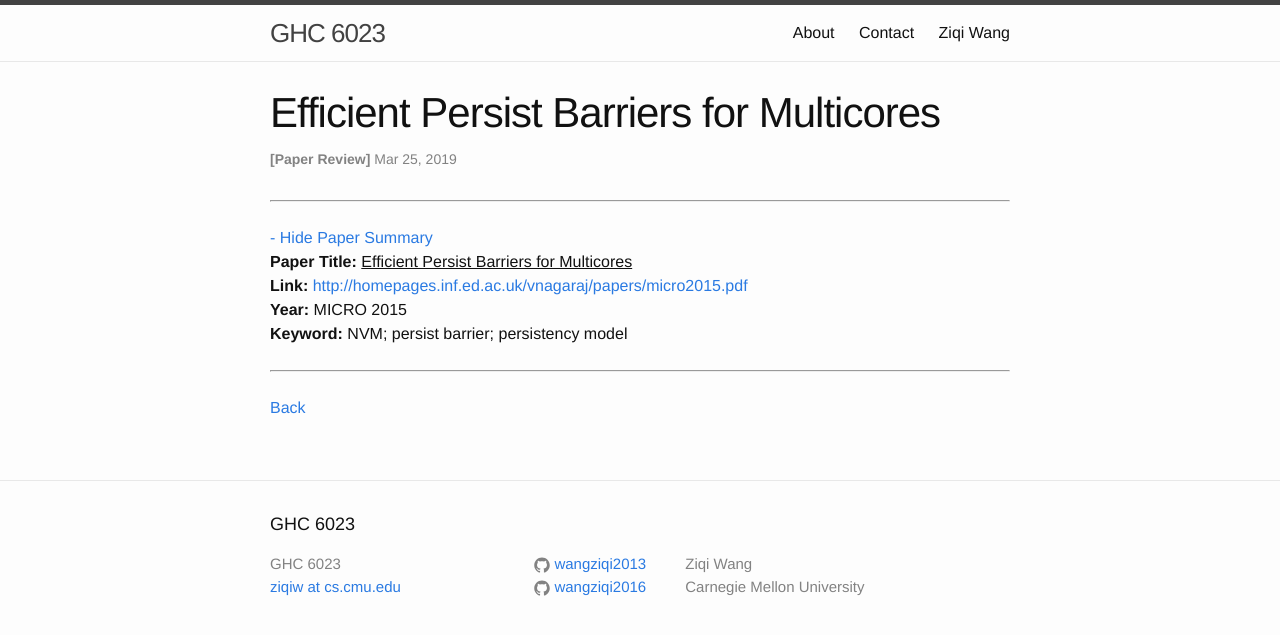
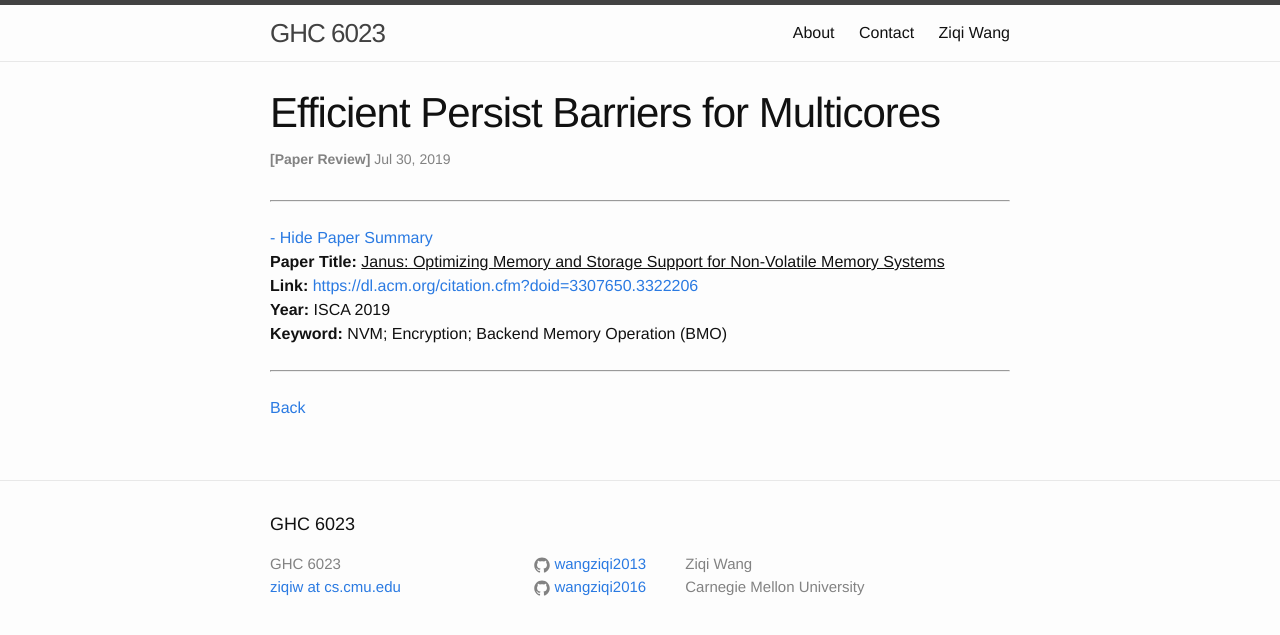
Before and after one commit to wangziqi2013/wangziqi2013.github.io, a Jekyll site: the page built from _posts/2019-07-29-janus.markdown, in a window 1280 px wide. Shown: the top 635 px of the page. Built offline with Jekyll 4.4.1, drawn with Linux system fonts in a browser that asks for light colours.

Commit message:
Adding new paper

```diff
--- a/_posts/2019-07-29-janus.markdown
+++ b/_posts/2019-07-29-janus.markdown
@@ -1,12 +1,12 @@
 ---
 layout: paper-summary
 title:  "Efficient Persist Barriers for Multicores"
-date:   2019-03-24 21:00:00 -0500
+date:   2019-07-29 21:44:00 -0500
 categories: paper
-paper_title: "Efficient Persist Barriers for Multicores"
-paper_link: http://homepages.inf.ed.ac.uk/vnagaraj/papers/micro2015.pdf
-paper_keyword: NVM; persist barrier; persistency model
-paper_year: MICRO 2015
+paper_title: "Janus: Optimizing Memory and Storage Support for Non-Volatile Memory Systems"
+paper_link: https://dl.acm.org/citation.cfm?doid=3307650.3322206
+paper_keyword: NVM; Encryption; Backend Memory Operation (BMO)
+paper_year: ISCA 2019
 rw_set:
 htm_cd:
 htm_cr:
```
